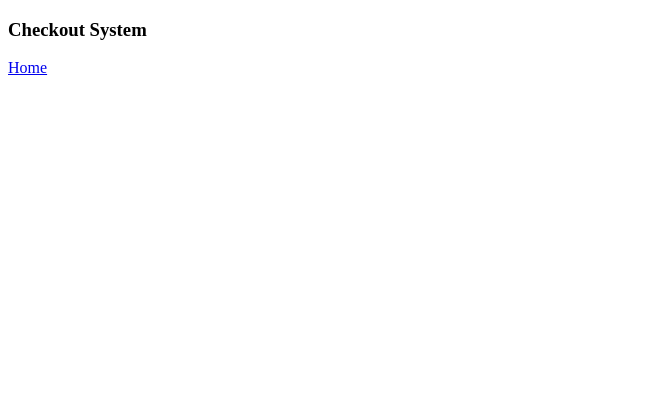
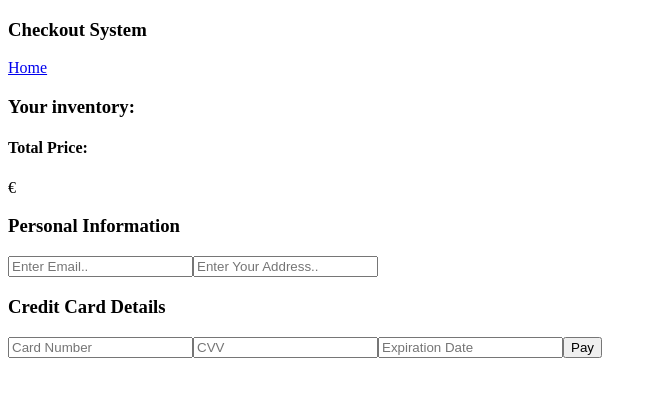
Before and after one commit to IgorBockaj/checkout-system, a React (Create React App) app: page /checkout in a window 1280 px wide. Shown: the top 396 px of the page, without its empty margins (0-657 px from the left). Built offline with nearby package versions, Linux system fonts and the light colour scheme.

Commit message:
started implementing checkout form

```diff
--- a/src/App.js
+++ b/src/App.js
@@ -6,6 +6,7 @@ import { BrowserRouter as Router, Switch, Route } from "react-router-dom";
 import Navbar from "./components/Navbar";
 import Home from "./components/ItemPage/Home";
 import Cart from "./components/CartPage/Cart";
+import Checkout from "./components/Checkout/Checkout";
 
 function App() {
   return (
@@ -16,6 +17,7 @@ function App() {
           <Switch>
             <Route path="/" exact component={Home} />
             <Route path="/cart" exact component={Cart} />
+            <Route path="/checkout" exact component={Checkout} />
           </Switch>
         </Provider>
       </Router>
--- /dev/null
+++ b/src/actions/priceActions.js
@@ -0,0 +1,8 @@
+import { FINAL_PRICE } from "./types";
+
+export const finalPrice = (price) => {
+  return {
+    type: FINAL_PRICE,
+    payload: price,
+  };
+};
--- a/src/actions/types.js
+++ b/src/actions/types.js
@@ -11,3 +11,4 @@ export const REMOVE_PROMO_20 = "REMOVE_PROMO_20";
 export const REMOVE_PROMO_20EUR = "REMOVE_PROMO_20EUR";
 export const MOTION_SENSOR_DISCOUNT = "MOTION_SENSOR_DISCOUNT";
 export const SMOKE_SENSOR_DISCOUNT = "SMOKE_SENSOR_DISCOUNT";
+export const FINAL_PRICE = "FINAL_PRICE";
--- a/src/components/CartPage/CartList.js
+++ b/src/components/CartPage/CartList.js
@@ -1,27 +1,31 @@
 import React from "react";
 import CartItem from "./CartItem";
-import { useSelector } from "react-redux";
+import { useSelector, useDispatch } from "react-redux";
 import Promotion from "./Promotion";
+import { Link } from "react-router-dom";
+import { finalPrice } from "../../actions/priceActions";
 
 function CartList() {
   const cart = useSelector((state) => state.cart);
   const promo = useSelector((state) => state.promo);
 
+  const dispatch = useDispatch();
+
   const { off5, off20, off20eur } = promo;
 
   const cartPrices = cart.map((item) => item.totalPrice);
 
-  const finalPrice = cartPrices.reduce((prevValue, currValue) => {
+  const fullPrice = cartPrices.reduce((prevValue, currValue) => {
     return prevValue + currValue;
   }, 0);
 
   const displayPrice = () => {
-    if (off5 && off20eur) return <p>{(finalPrice * 0.95 - 20).toFixed(2)} €</p>;
-    if (off5) return <p>{(finalPrice * 0.95).toFixed(2)} €</p>;
-    if (off20) return <p>{(finalPrice * 0.8).toFixed(2)} €</p>;
-    if (off20eur) return <p>{(finalPrice - 20).toFixed(2)} €</p>;
+    if (off5 && off20eur) return <p>{(fullPrice * 0.95 - 20).toFixed(2)} €</p>;
+    if (off5) return <p>{(fullPrice * 0.95).toFixed(2)} €</p>;
+    if (off20) return <p>{(fullPrice * 0.8).toFixed(2)} €</p>;
+    if (off20eur) return <p>{(fullPrice - 20).toFixed(2)} €</p>;
 
-    return finalPrice.toFixed(2);
+    return fullPrice.toFixed(2);
   };
 
   return cart.length === 0 ? (
@@ -34,6 +38,9 @@ function CartList() {
       <h2>Total Price</h2>
       {displayPrice()}
       <Promotion />
+      <button onClick={() => dispatch(finalPrice(fullPrice))}>
+        <Link to="/checkout">Checkout</Link>
+      </button>
     </>
   );
 }
--- a/src/components/Checkout/Checkout.js
+++ b/src/components/Checkout/Checkout.js
@@ -1,7 +1,14 @@
 import React from "react";
+import CheckoutData from "./CheckoutData";
+import CheckoutForm from "./CheckoutForm";
 
 function Checkout() {
-  return <div></div>;
+  return (
+    <>
+      <CheckoutData />
+      <CheckoutForm />
+    </>
+  );
 }
 
 export default Checkout;
--- /dev/null
+++ b/src/components/Checkout/CheckoutData.js
@@ -0,0 +1,21 @@
+import React from "react";
+import { useSelector } from "react-redux";
+import CheckoutItem from "./CheckoutItem";
+
+function CheckoutData() {
+  const cart = useSelector((state) => state.cart);
+  const finalPrice = useSelector((state) => state.finalPrice);
+
+  return (
+    <div>
+      <h3>Your inventory:</h3>
+      {cart.map((item) => (
+        <CheckoutItem key={item.id} item={item} />
+      ))}
+      <h4>Total Price:</h4>
+      {finalPrice[0]} €
+    </div>
+  );
+}
+
+export default CheckoutData;
--- /dev/null
+++ b/src/components/Checkout/CheckoutForm.js
@@ -0,0 +1,63 @@
+import React, { useState } from "react";
+
+function CheckoutForm() {
+  const [data, setData] = useState({
+    email: "",
+    address: "",
+    cardNumber: "",
+    cvv: "",
+    expDate: "",
+  });
+
+  const { email, address, cardNumber, cvv, expDate } = data;
+
+  const onChange = (e) => {
+    setData({ ...data, [e.target.name]: e.target.value });
+  };
+
+  return (
+    <form>
+      <h3>Personal Information</h3>
+      <input
+        type="email"
+        placeholder="Enter Email.."
+        value={email}
+        name="email"
+        onChange={onChange}
+      />
+      <input
+        type="text"
+        placeholder="Enter Your Address.."
+        value={address}
+        name="address"
+        onChange={onChange}
+      />
+      <h3>Credit Card Details</h3>
+      <input
+        type="number"
+        name="cardNumber"
+        placeholder="Card Number"
+        value={cardNumber}
+        onChange={onChange}
+      />
+      <input
+        type="number"
+        placeholder="CVV"
+        name="cvv"
+        value={cvv}
+        onChange={onChange}
+      />
+      <input
+        type="text"
+        placeholder="Expiration Date"
+        maxLength="5"
+        name="expDate"
+        value={expDate}
+        onChange={onChange}
+      />
+      <button>Pay</button>
+    </form>
+  );
+}
+
+export default CheckoutForm;
--- /dev/null
+++ b/src/components/Checkout/CheckoutItem.js
@@ -0,0 +1,13 @@
+import React from "react";
+
+function CheckoutItem({ item: { itemName, quantity, totalPrice } }) {
+  return (
+    <div>
+      <h4>
+        {quantity} {itemName}: {totalPrice} €
+      </h4>
+    </div>
+  );
+}
+
+export default CheckoutItem;
--- a/src/reducers/index.js
+++ b/src/reducers/index.js
@@ -2,11 +2,13 @@ import { combineReducers } from "redux";
 import itemsReducer from "./itemsReducer";
 import cartReducer from "./cartReducer";
 import promoReducer from "./promoReducer";
+import priceReducer from "./priceReducer";
 
 const rootReducer = combineReducers({
   items: itemsReducer,
   cart: cartReducer,
   promo: promoReducer,
+  finalPrice: priceReducer,
 });
 
 export default rootReducer;
--- /dev/null
+++ b/src/reducers/priceReducer.js
@@ -0,0 +1,12 @@
+import { FINAL_PRICE } from "../actions/types";
+
+const priceReducer = (state = [], action) => {
+  switch (action.type) {
+    case FINAL_PRICE:
+      return [...state, action.payload];
+    default:
+      return state;
+  }
+};
+
+export default priceReducer;
```
